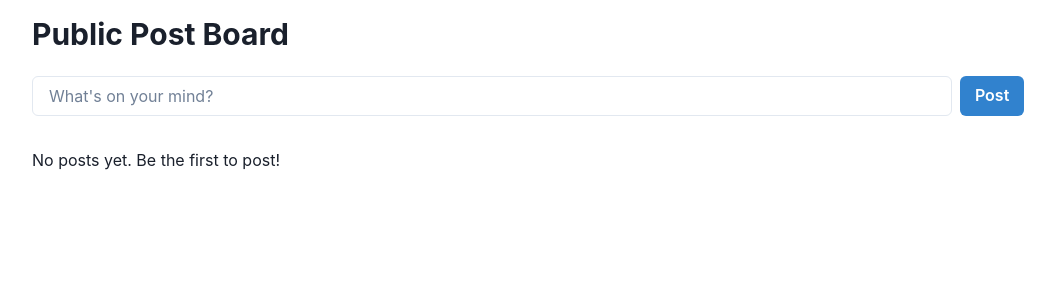
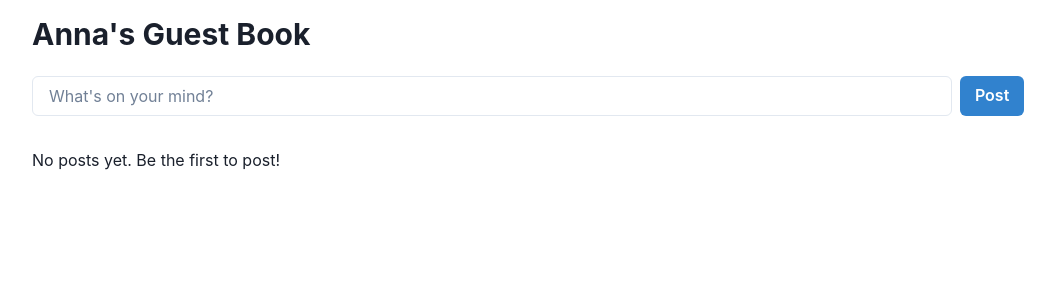
Before and after one commit to GPT-Engineer-App-Dev/message-bulletin, a React (Vite) app: page / in a window 1280 px wide. Shown: the top 300 px of the page, without its empty margins (112-1167 px from the left). Built offline with nearby package versions, Linux system fonts and the light colour scheme.

Commit message:
Changed title to "Anna's Guest Book".

```diff
--- a/src/pages/Index.jsx
+++ b/src/pages/Index.jsx
@@ -15,7 +15,7 @@ const Index = () => {
   return (
     <Container maxW="container.lg" p={4}>
       <Flex justifyContent="space-between" alignItems="center" mb={6}>
-        <Heading size="lg">Public Post Board</Heading>
+        <Heading size="lg">Anna's Guest Book</Heading>
       </Flex>
       <VStack spacing={4} align="stretch">
         <Box as="form" onSubmit={(e) => { e.preventDefault(); handlePostSubmit(); }}>
```
